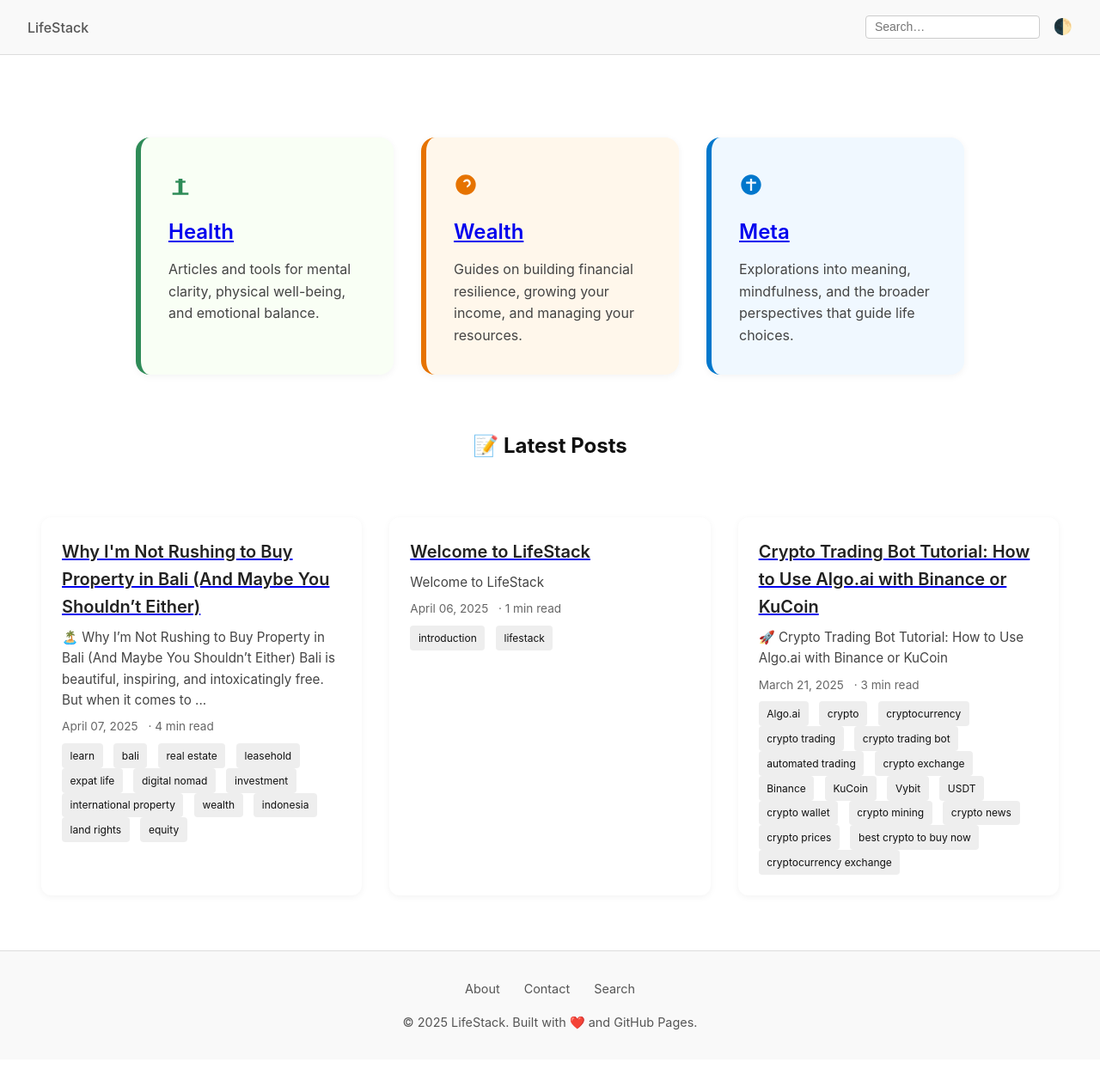
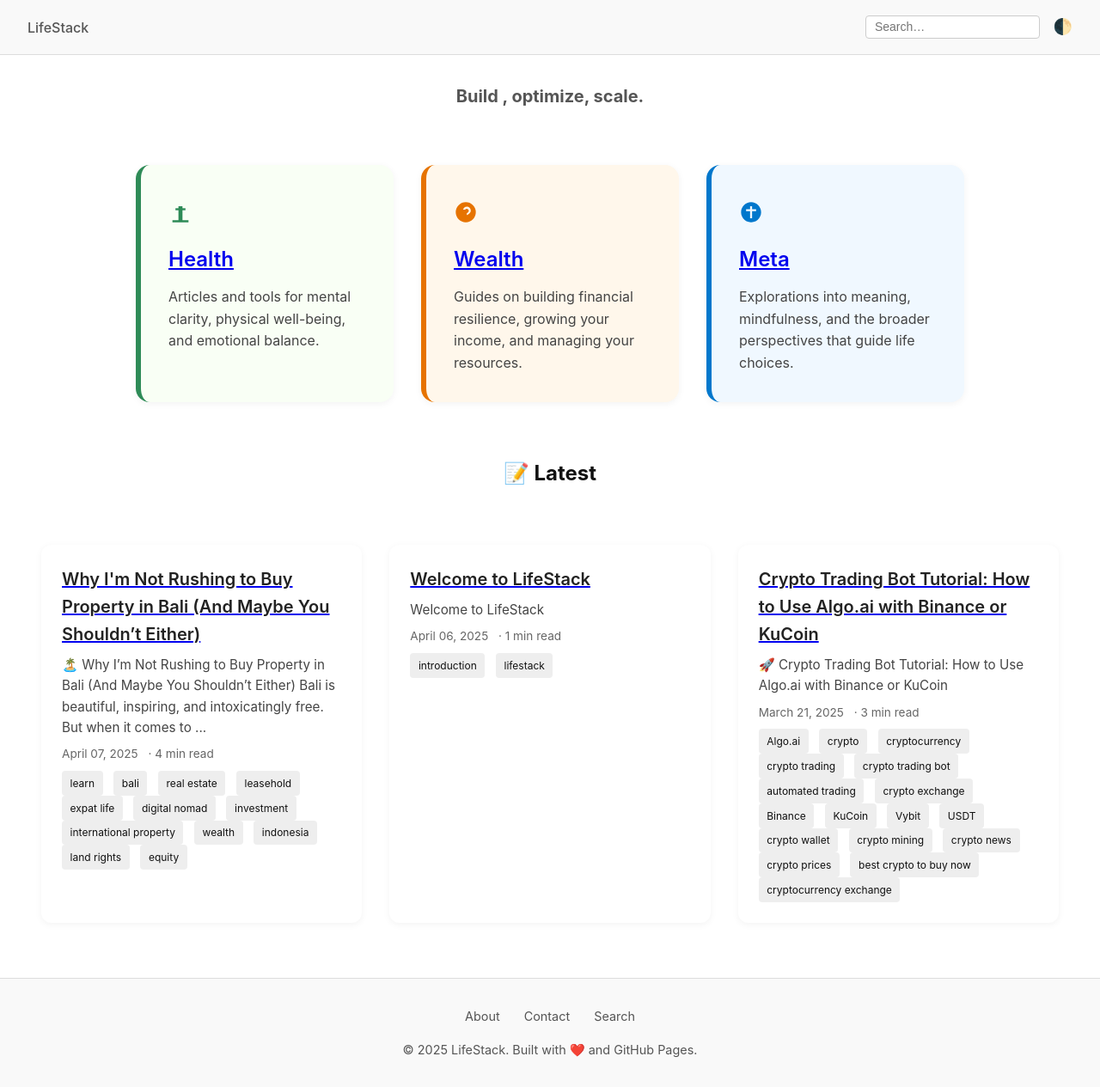
Before and after one commit to skelleng/lifeStack, a Jekyll site: the page built from index.html, in a window 1280 px wide and 1265 px high. Shown: the whole window at 86% size. Built offline with Jekyll 4.4.1, drawn with Linux system fonts in a browser that asks for light colours.

Commit message:
Update index.html

```diff
--- a/index.html
+++ b/index.html
@@ -6,8 +6,7 @@ permalink: /
 
 <!-- Hero Section -->
 <section class="hero" style="text-align:center; padding: 2rem 1rem;">
-  <!--<h1>💡 LifeStack</h1>
-  <p class="tagline" style="font-size: 1.25rem; color: #555;">Build a resilient, intentional life — one stack at a time.</p>
+  <h1><p class="tagline" style="font-size: 1.25rem; color: #555;">Build , optimize, scale.</p></h1>
   <!--<p class="intro" style="margin-top: 1rem; font-size: 1rem; max-width: 600px; margin-left: auto; margin-right: auto;">Explore curated systems, tools, and knowledge across wellness, productivity, and financial clarity.</p>-->
 </section>
 
@@ -44,7 +43,7 @@ permalink: /
 
 <!-- Latest Posts Grid -->
 <section style="padding: 2rem;">
-  <h2 style="text-align: center; margin-bottom: 2rem;">📝 Latest Posts</h2>
+  <h2 style="text-align: center; margin-bottom: 2rem;">📝 Latest </h2>
   <div class="post-grid">
     {% assign posts = site.posts | sort: 'date' | reverse %}
     {% for post in posts limit:6 %}
```
